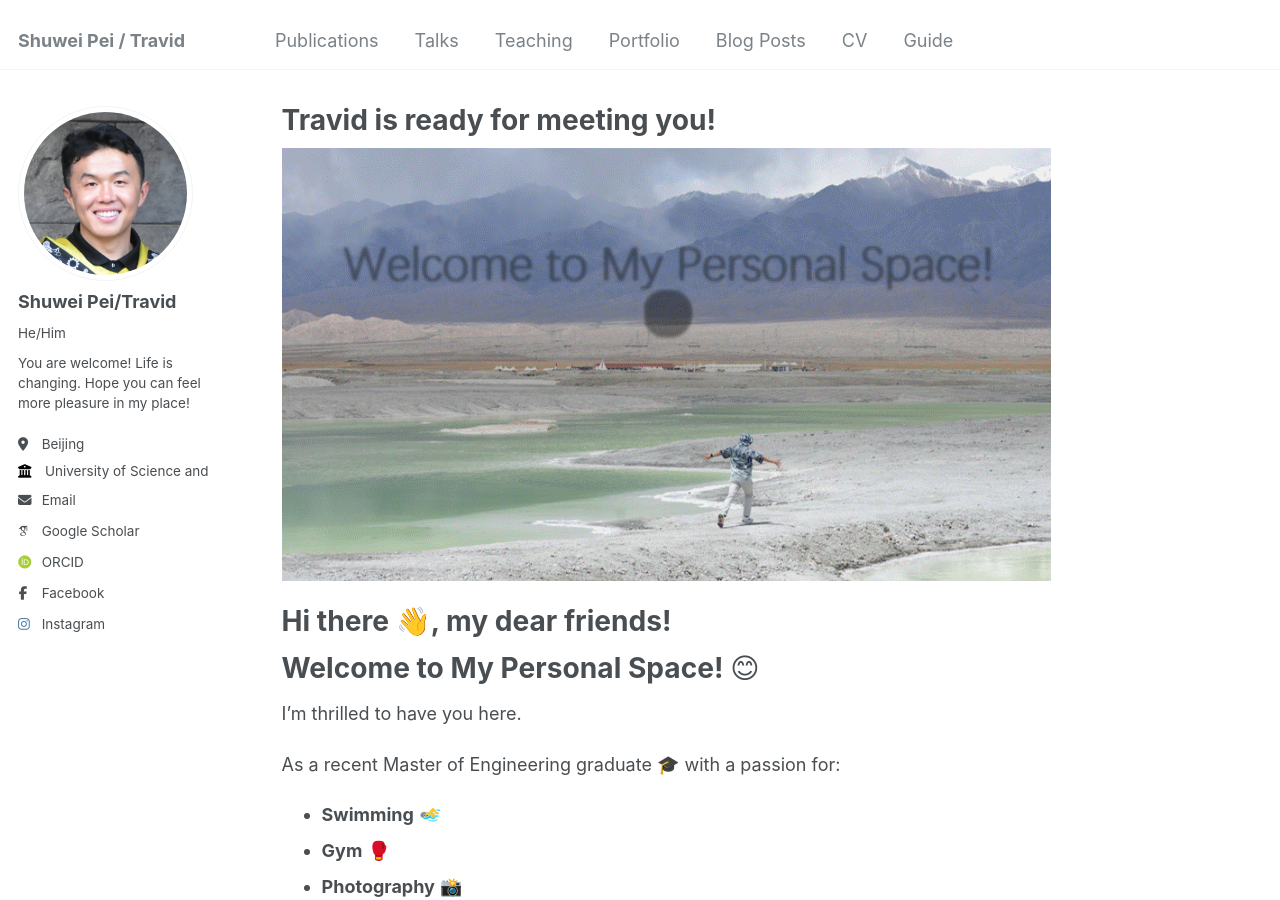
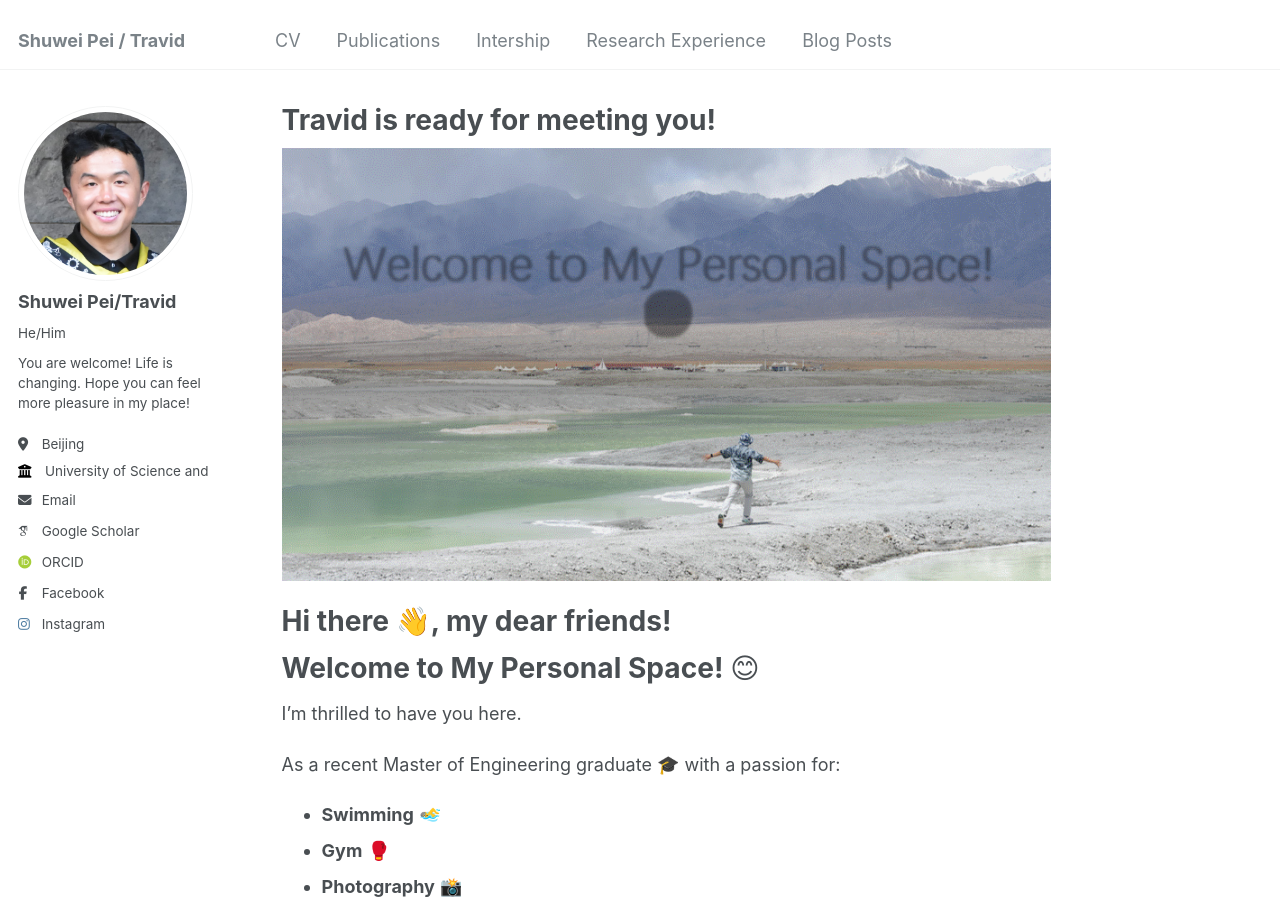
Before and after one commit to Travid-Pei/Travid-Pei.github.io, a Jekyll site: the page built from _pages/about.md, in a window 1280 px wide and 900 px high. Built offline with Jekyll 4.4.1, drawn with Linux system fonts in a browser that asks for light colours; some web fonts are replaced.

Commit message:
Update navigation.yml

```diff
--- a/_data/navigation.yml
+++ b/_data/navigation.yml
@@ -5,23 +5,25 @@
 # prevent it from being included in the site.
 
 main:
+  - title: "CV"
+    url: /cv/
+
   - title: "Publications"
     url: /publications/
 
-  - title: "Talks"
-    url: /talks/
+#  - title: "Talks"
+#    url: /talks/
 
-  - title: "Teaching"
+  - title: "Intership"
     url: /teaching/
 
-  - title: "Portfolio"
+  - title: "Research Experience"
     url: /portfolio/
 
   - title: "Blog Posts"
     url: /year-archive/
 
-  - title: "CV"
-    url: /cv/
 
-  - title: "Guide"
-    url: /markdown/
+
+ # - title: "Guide"
+ #   url: /markdown/
```
